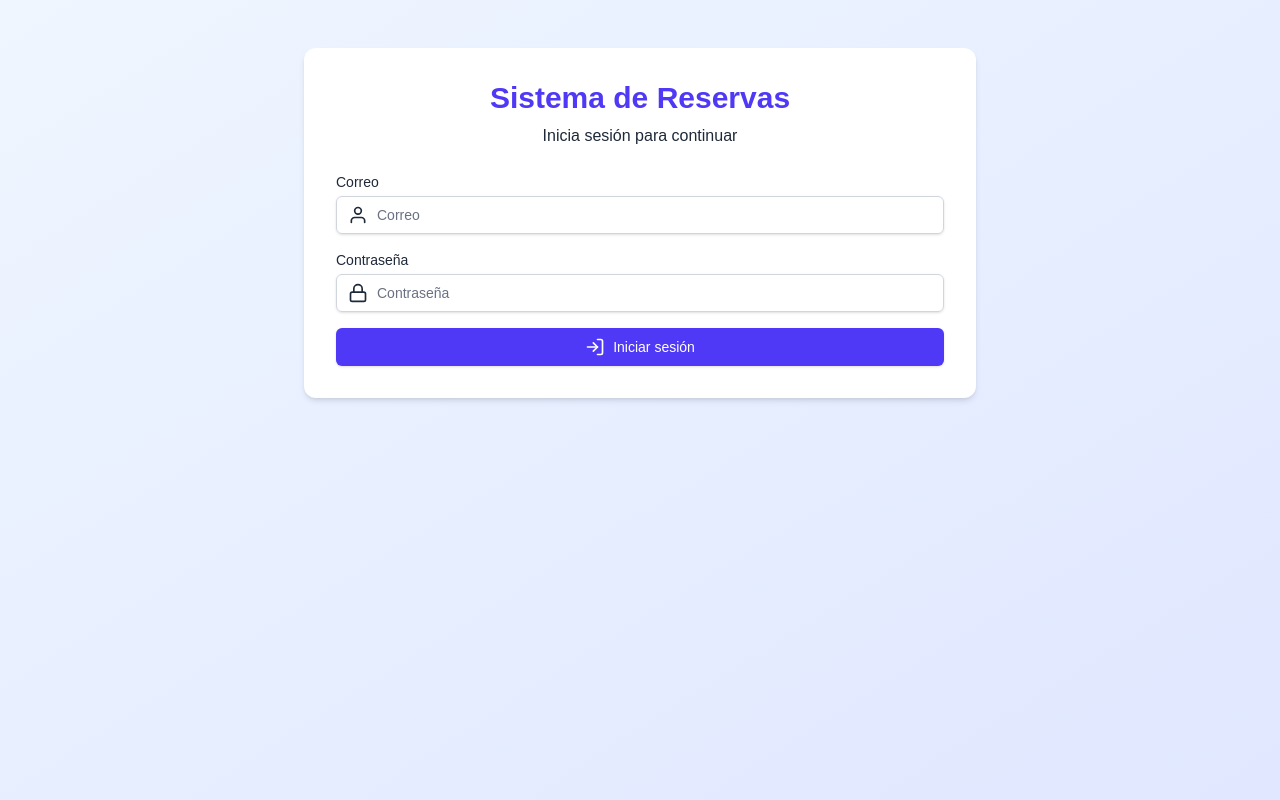
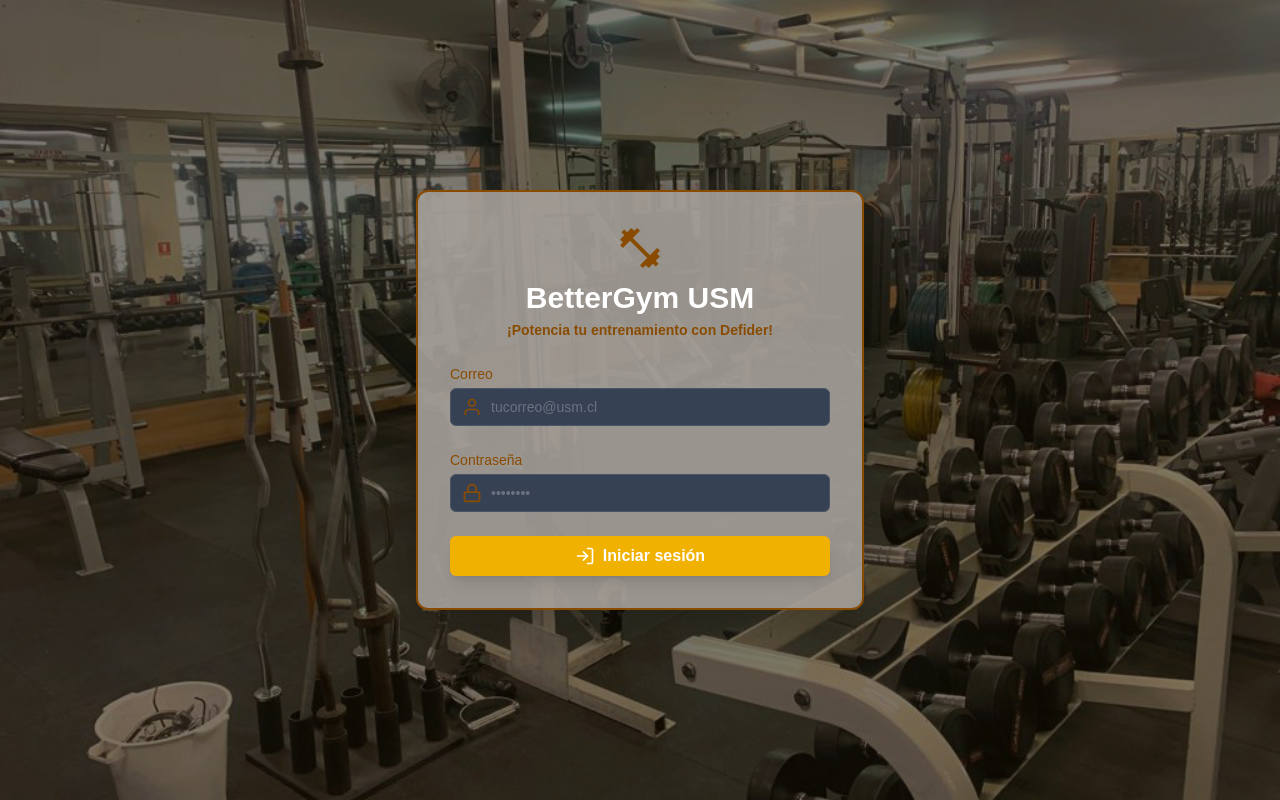
Before and after one commit to craulii/gimnasio-reservas, a Next.js app: page / in a window 1280 px wide. Built offline with nearby package versions, Linux system fonts and the light colour scheme.

Commit message:
Mejora UX login

```diff
--- a/src/app/page.js
+++ b/src/app/page.js
@@ -1,5 +1,6 @@
 "use client";
 import { useState, useEffect } from "react";
+import { MdFitnessCenter } from "react-icons/md";
 import {
   FiUser,
   FiLock,
@@ -214,63 +215,127 @@ export default function Home() {
   }
 
   return (
-    <div className="min-h-screen bg-gradient-to-br from-blue-50 to-indigo-100 py-12 px-4 sm:px-6 lg:px-8">
-      <div className="max-w-md mx-auto bg-white rounded-xl shadow-md overflow-hidden md:max-w-2xl">
-        <div className="p-8">
+    <div
+      className="
+        flex min-h-screen items-center justify-center
+        bg-amber-100
+        bg-[url('/gym-bg.jpg')] bg-cover bg-center
+      "
+    >
+      <div
+        className="
+        w-full max-w-md
+        bg-stone-400/90 bg-opacity-90
+        rounded-xl shadow-2xl
+        border-2 border-yellow-800
+        p-8
+        "
+      >
         {!user ? (
-            <div className="space-y-6">
+          <form
+            onSubmit={(e) => {
+              e.preventDefault();
+              login();
+            }}
+            className="space-y-6"
+          >
             <div className="text-center">
-                <h1 className="text-3xl font-bold text-indigo-600">Sistema de Reservas</h1>
-                <p className="mt-2 text-gray-800">Inicia sesión para continuar</p>
+              <MdFitnessCenter className="mx-auto h-12 w-12 text-yellow-800" />
+              <h1 className="mt-2 text-3xl font-extrabold text-white">
+                BetterGym USM
+              </h1>
+              <p className="mt-1 text-sm font-bold text-yellow-800">
+                ¡Potencia tu entrenamiento con Defider!
+              </p>
             </div>
 
-              <div className="space-y-4">
+            {/* EMAIL */}
             <div>
-                  <label className="block text-sm font-medium text-gray-800">Correo</label>
-                  <div className="mt-1 relative rounded-md shadow-sm">
+              <label
+                htmlFor="username"
+                className="block text-sm font-medium text-yellow-800"
+              >
+                Correo
+              </label>
+              <div className="mt-1 relative">
                 <div className="absolute inset-y-0 left-0 pl-3 flex items-center pointer-events-none">
-                      <FiUser className="h-5 w-5 text-gray-800" />
+                  <FiUser className="h-5 w-5 text-yellow-800" />
                 </div>
                 <input
-                      className="text-gray-800 placeholder-gray-500 focus:ring-indigo-500 focus:border-indigo-500 block w-full pl-10 sm:text-sm border-gray-300 rounded-md p-2 border"
-                      placeholder="Correo"
+                  id="username"
+                  name="username"
+                  type="email"
+                  autoComplete="email"
+                  required
+                  placeholder="tucorreo@usm.cl"
+                  className="
+                    block w-full pl-10 pr-4 py-2
+                    bg-gray-700 placeholder-gray-500 text-white
+                    border border-gray-600 rounded-md
+                    focus:outline-none focus:ring-2 focus:ring-green-400
+                    focus:border-green-400
+                    sm:text-sm
+                  "
                   value={username}
                   onChange={(e) => setUsername(e.target.value)}
                 />
               </div>
             </div>
 
+            {/* PASSWORD */}
             <div>
-                  <label className="block text-sm font-medium text-gray-800">Contraseña</label>
-                  <div className="mt-1 relative rounded-md shadow-sm">
+              <label
+                htmlFor="password"
+                className="block text-sm font-medium text-yellow-800"
+              >
+                Contraseña
+              </label>
+              <div className="mt-1 relative">
                 <div className="absolute inset-y-0 left-0 pl-3 flex items-center pointer-events-none">
-                      <FiLock className="h-5 w-5 text-gray-800" />
+                  <FiLock className="h-5 w-5 text-yellow-800" />
                 </div>
                 <input
+                  id="password"
+                  name="password"
                   type="password"
-                      className="text-gray-800 placeholder-gray-500 focus:ring-indigo-500 focus:border-indigo-500 block w-full pl-10 sm:text-sm border-gray-300 rounded-md p-2 border"
-                      placeholder="Contraseña"
+                  autoComplete="current-password"
+                  required
+                  placeholder="••••••••"
+                  className="
+                    block w-full pl-10 pr-4 py-2
+                    bg-gray-700 placeholder-gray-500 text-white
+                    border border-gray-600 rounded-md
+                    focus:outline-none focus:ring-2 focus:ring-green-400
+                    focus:border-green-400
+                    sm:text-sm
+                  "
                   value={password}
                   onChange={(e) => setPassword(e.target.value)}
                 />
               </div>
             </div>
 
+            {/* SUBMIT */}
             <button
-                  onClick={login}
-                  className="w-full flex justify-center py-2 px-4 border border-transparent rounded-md shadow-sm text-sm font-medium text-white bg-indigo-600 hover:bg-indigo-700 focus:outline-none focus:ring-2 focus:ring-offset-2 focus:ring-indigo-500"
+              type="submit"
+              className="
+                w-full flex items-center justify-center py-2 px-4
+                bg-yellow-500 hover:bg-yellow-600 text-white font-bold
+                rounded-md shadow-lg transition
+                focus:outline-none focus:ring-2 focus:ring-offset-2
+                focus:ring-green-400
+              "
             >
               <FiLogIn className="mr-2 h-5 w-5" />
               Iniciar sesión
             </button>
-              </div>
 
             {message && (
-                <div className="rounded-md bg-blue-50 p-4">
-                  <p className="text-sm text-blue-800">{message}</p>
-                </div>
+              <p className="mt-4 text-center text-sm text-red-400">
+                {message}
+              </p>
             )}
-            </div>
+          </form>
         ) : (
             <div className="space-y-6">
               <div className="flex justify-between items-center">
@@ -437,6 +502,5 @@ export default function Home() {
           )}
         </div>
       </div>
-    </div>
   );
 }
```
Also changed, not shown: public/gym-bg.jpg (added), 1 other file (tests, documents, lock files or other folders). Lines whose indentation alone changed are shown as unchanged.
